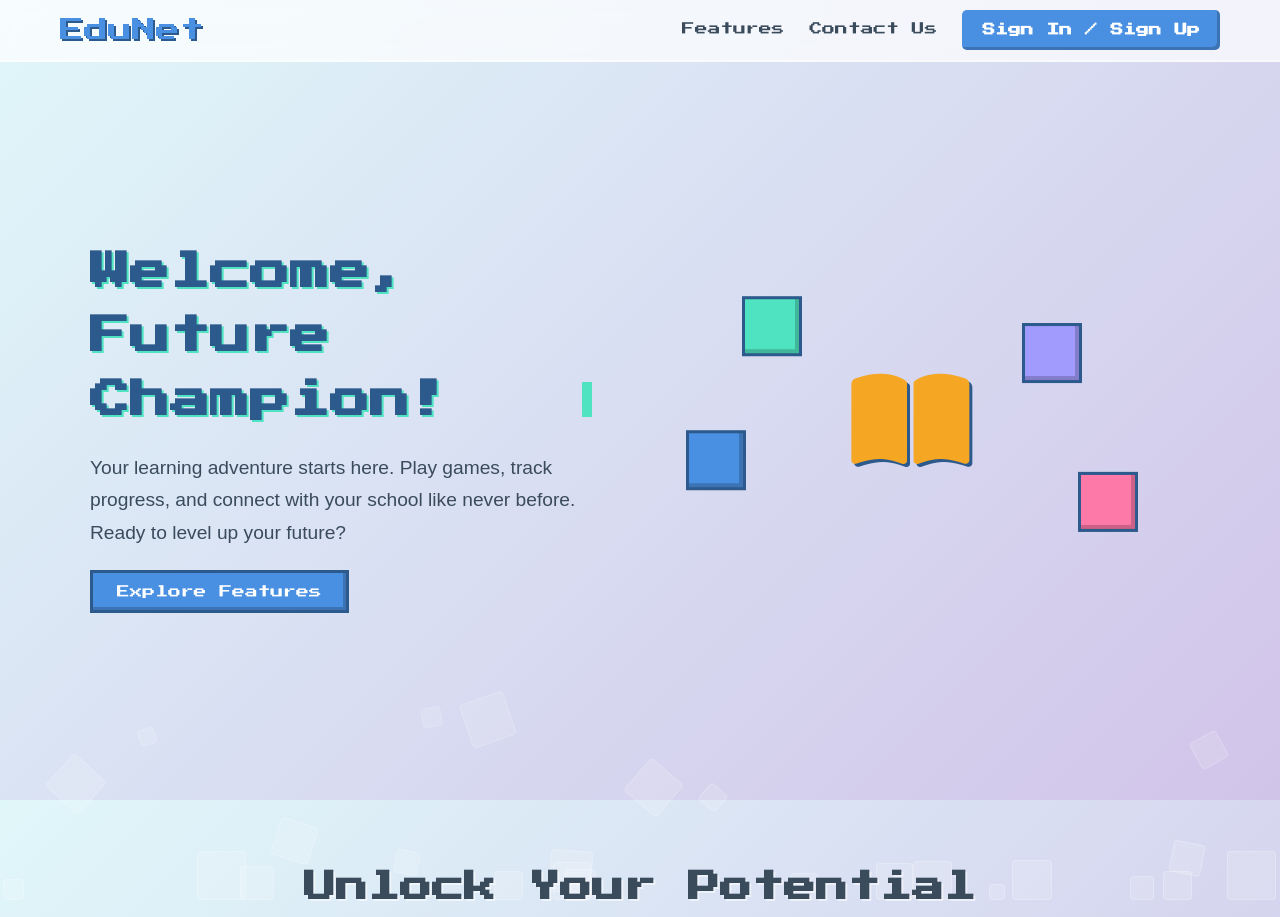
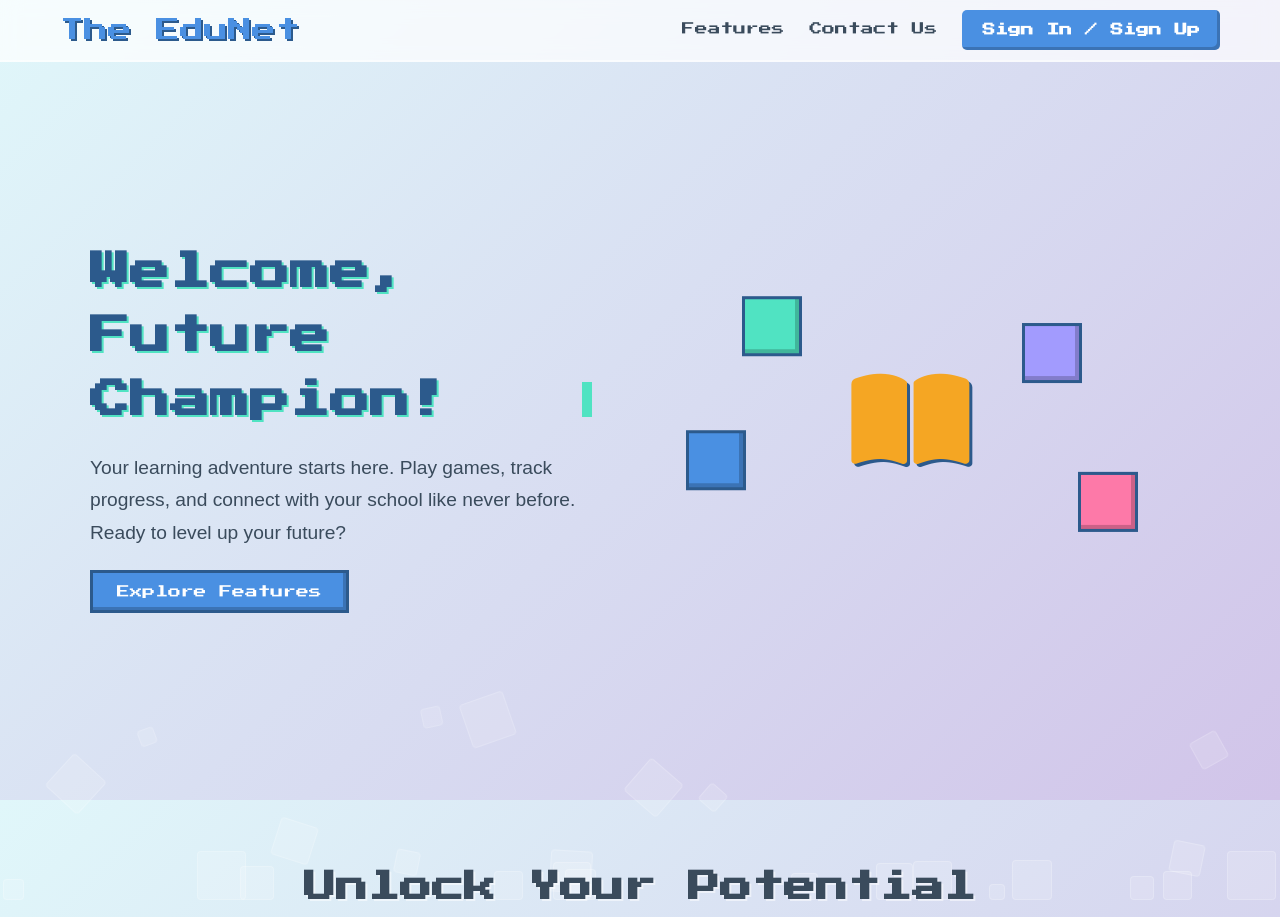
Before and after one commit to noobremon/abr-porashona, a plain HTML site: page index.html in a window 1280 px wide. Shown: the top 917 px of the page. Drawn offline with Linux system fonts and the light colour scheme.

Commit message:
modified:   index.html

```diff
--- a/index.html
+++ b/index.html
@@ -19,7 +19,7 @@
 
     <header class="header">
         <nav class="navbar">
-            <div class="logo">EduNet</div>
+            <div class="logo">The EduNet</div>
             <ul class="nav-menu">
                 <li class="nav-item"><a href="#features" class="nav-link">Features</a></li>
                 <li class="nav-item"><a href="#contact" class="nav-link">Contact Us</a></li>
```
